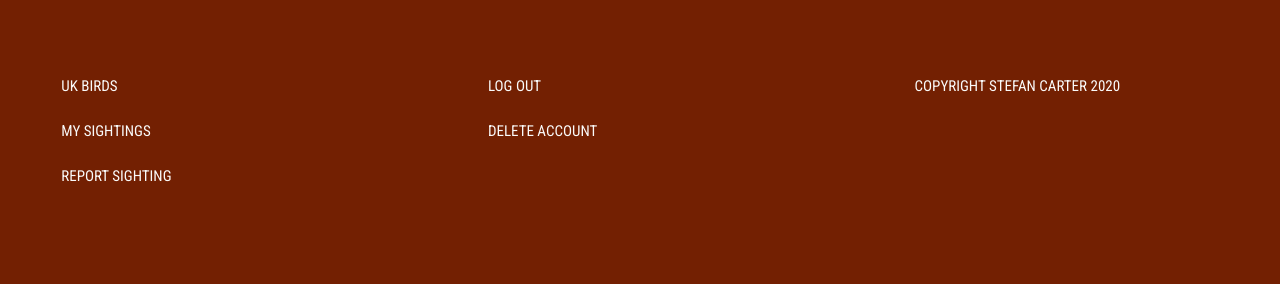
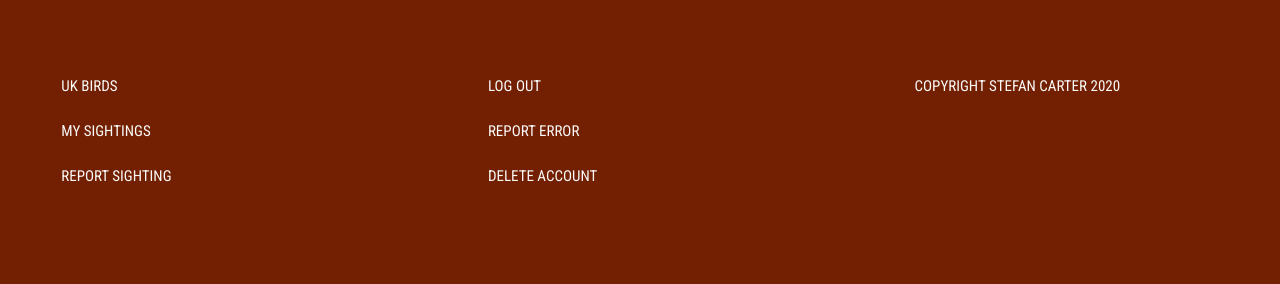
Before and after one commit to CarterStefan/bird_watcher, a Flask app: page /add_new_bird/ in a window 1280 px wide. Shown: the part 1148-1432 px from the top of the page. Run offline with Flask 2, Linux system fonts and the light colour scheme; the visitor is signed in with stand-in values (Sample User, id 1); data that the repository does not hold is empty; some libraries are stand-ins or nearby versions; some web fonts are replaced.

Commit message:
Add report error link in footer

```diff
--- a/templates/base.html
+++ b/templates/base.html
@@ -106,7 +106,7 @@
 					<div class="col s12 m4">
 						<ul class="footer_list">
 							<li><a href="{{ url_for('logout') }}">Log Out</a></li>
-                            <li><a href="{{ url_for('report_error') }}"></a></li>
+                            <li><a href="{{ url_for('report_error') }}">Report Error</a></li>
 							<li>
 								<a href="{{ url_for('delete_account') }}">Delete Account</a>
 							</li>
```
